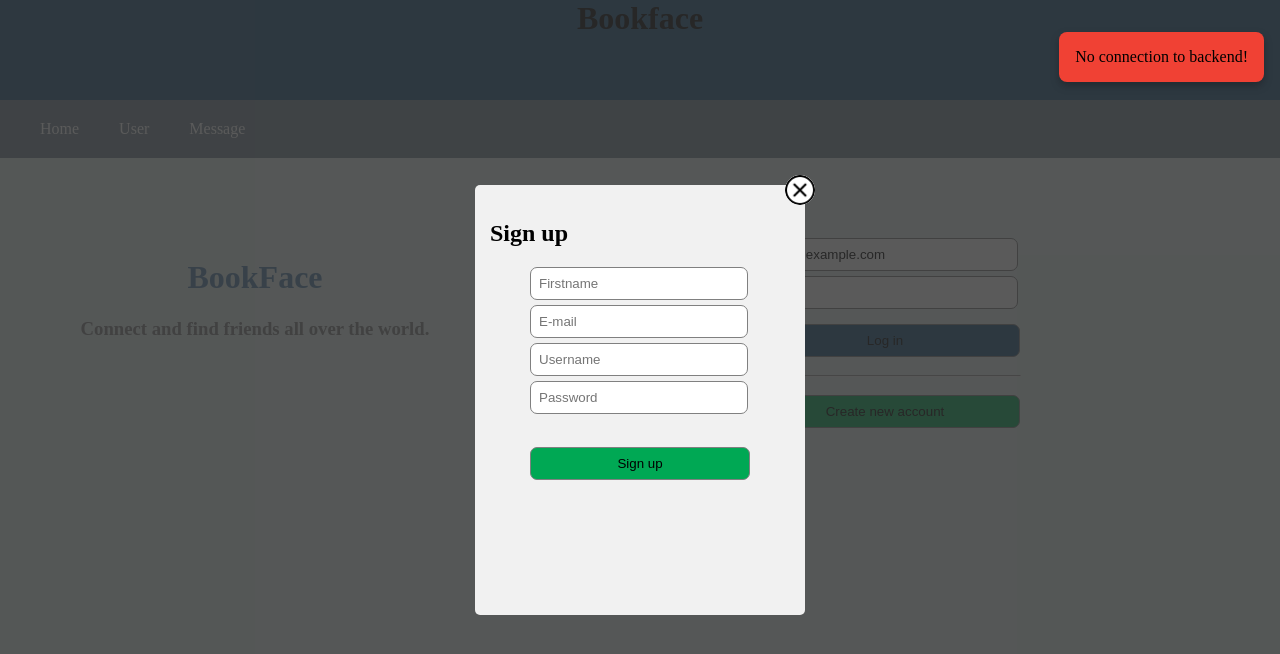
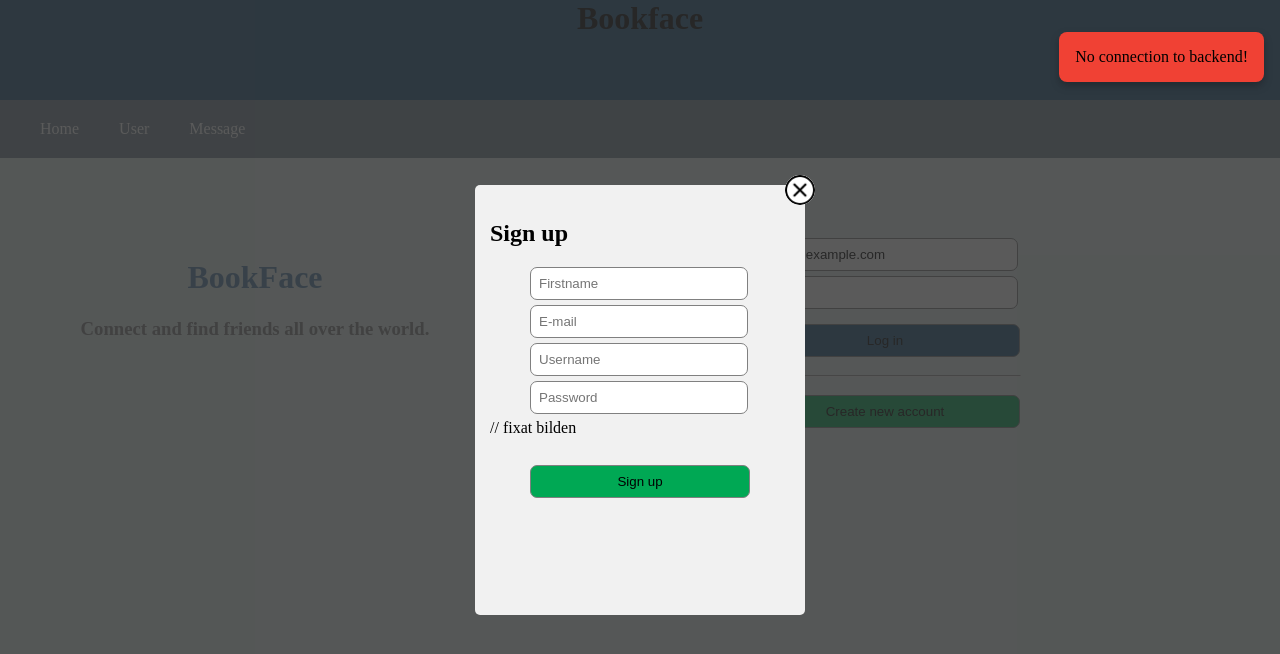
Before and after one commit to EmilHaqvinsson/fullstack-uppgift, a React (Create React App) app in the folder client/: page / in a window 1280 px wide. Both pictures are taken after typing "name@example.com", "Sample" into the empty fields and a click on the button "Create new account". Shown: the top 654 px of the page. Built offline with nearby package versions, Linux system fonts and the light colour scheme; no server answers.

Commit message:
bild update

```diff
--- a/client/src/view/StartView.tsx
+++ b/client/src/view/StartView.tsx
@@ -36,6 +36,9 @@ function StartView() {
                                     <input className={css.inputPopupWindow} type="text" placeholder="E-mail"/>
                                     <input className={css.inputPopupWindow} type="text" placeholder="Username"/>
                                     <input className={css.inputPopupWindow} type="password" placeholder="Password"/>
+
+                                    // fixat bilden
+
                                     <br/>
                                     <br/>
                                     <button className={css.buttonPopupWindow}>Sign up</button>
```
